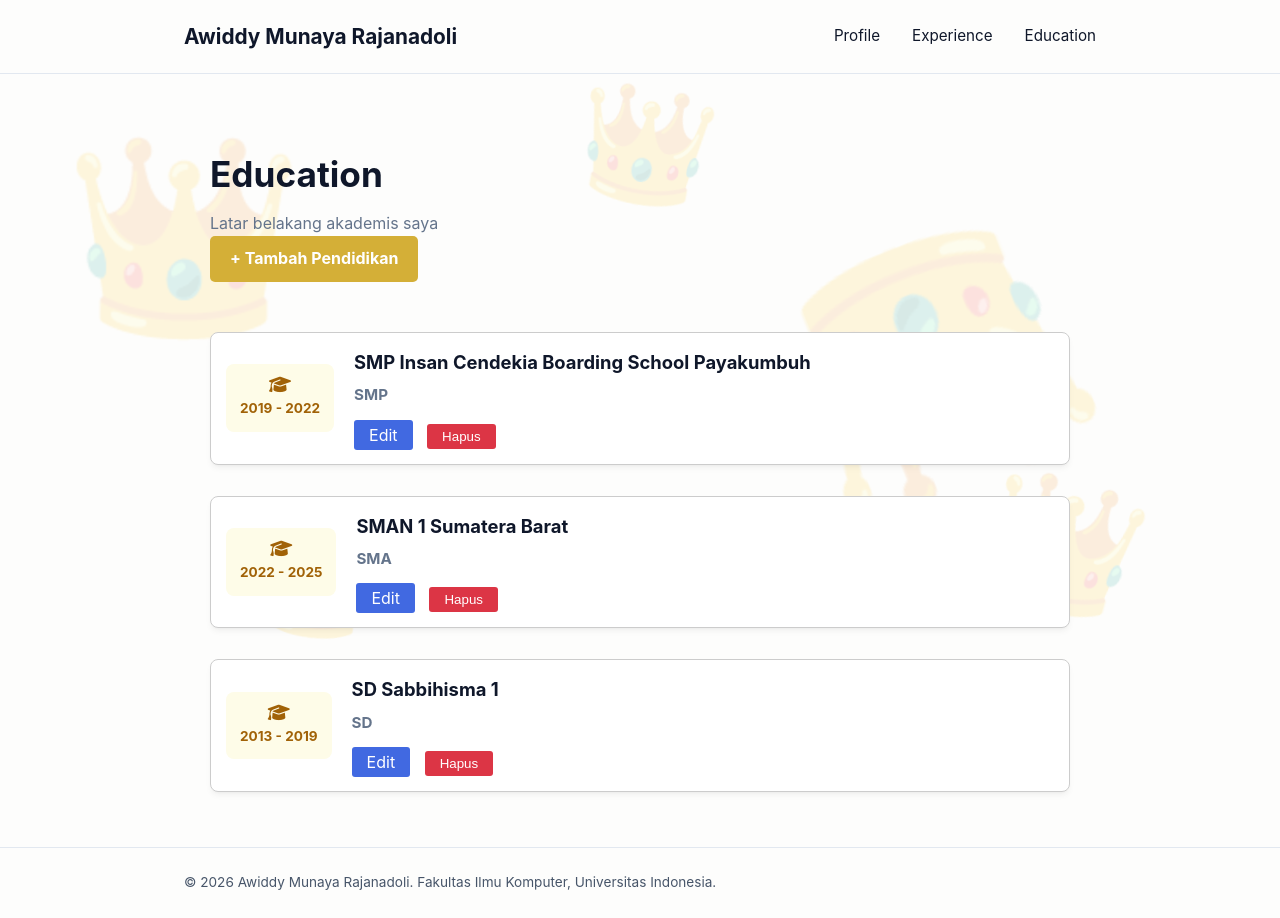
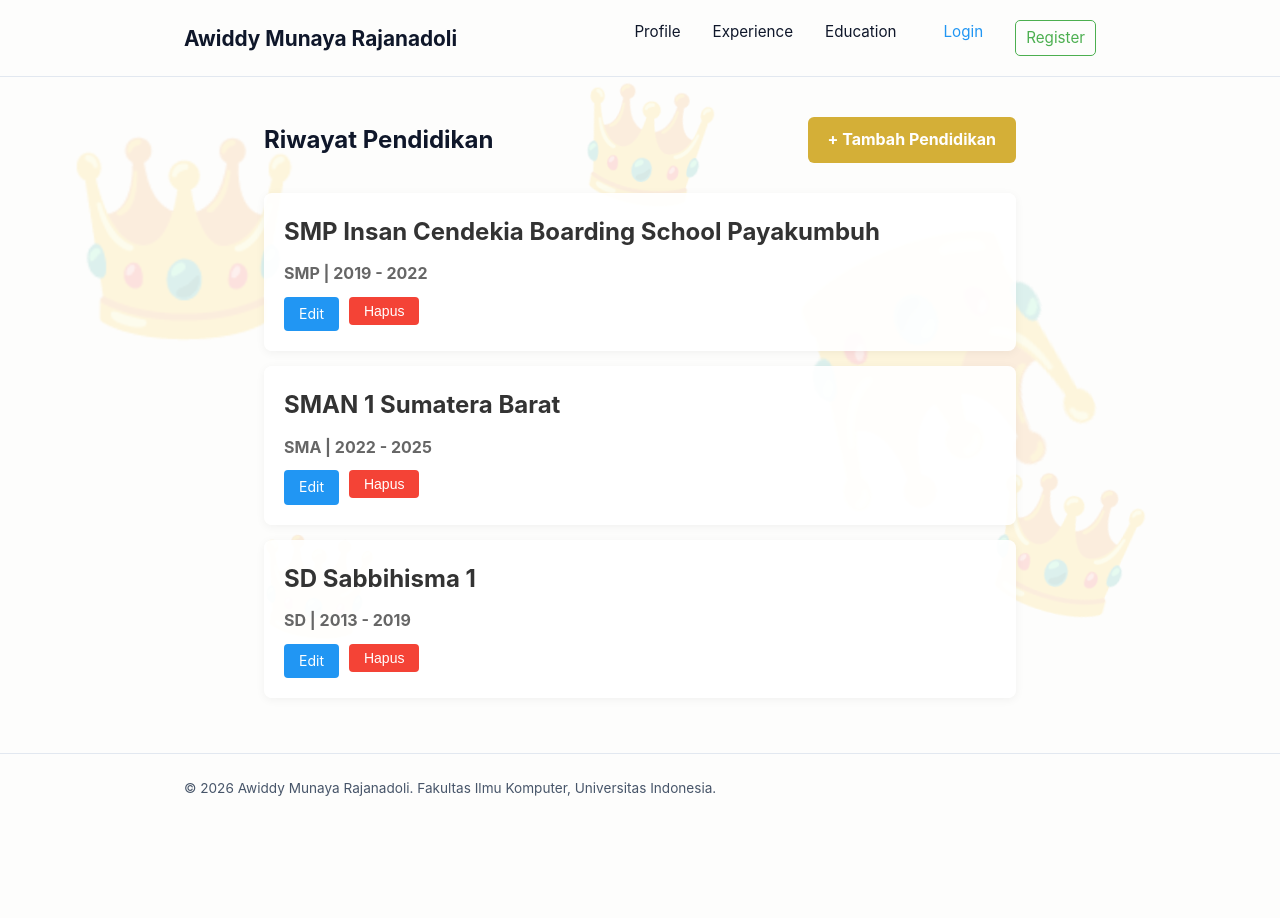
Before and after one commit to awiddymunaya/myportofolio, a Django app: page /education/ in a window 1280 px wide. After the commit the page ends 796 px from the top, so only its background shows below. Run offline with Django 5.2, Linux system fonts and the light colour scheme; data comes from the database, SQL or seed files in the repository.

Commit message:
feat: implement authentication, session, cookie last login, and access restriction

```diff
--- a/main/urls.py
+++ b/main/urls.py
@@ -6,11 +6,13 @@ from main.views import (
     create_experience,
     get_experiences_json,
     delete_experience,
-    # Import fungsi-fungsi education yang baru:
     create_education,
     update_education,
     delete_education,
-    get_educations_json
+    get_educations_json,
+    register,       # Tambahan baru
+    login_user,     # Tambahan baru
+    logout_user     # Tambahan baru
 )
 
 app_name = "main"
@@ -30,4 +32,9 @@ urlpatterns = [
     path("education/<uuid:education_id>/update/", update_education, name="update_education"),
     path("education/<uuid:education_id>/delete/", delete_education, name="delete_education"),
     path("api/education/", get_educations_json, name="get_educations_json"),
+
+    # --- URL Autentikasi ---
+    path('register/', register, name='register'),
+    path('login/', login_user, name='login'),
+    path('logout/', logout_user, name='logout'),
 ]
--- a/main/views.py
+++ b/main/views.py
@@ -4,6 +4,10 @@ from django.core import serializers
 from django.http import HttpResponse
 from main.models import Experience, Education
 from main.forms import ExperienceForm, EducationForm
+from django.contrib.auth.forms import UserCreationForm, AuthenticationForm
+from django.contrib.auth import authenticate, login, logout
+import datetime # Akan kita gunakan nanti untuk fitur Cookie Last Login
+from django.contrib.auth.decorators import login_required
 
 def show_main(request):
     context = {
@@ -14,6 +18,8 @@ def show_main(request):
             "Aku adalah seorang pemalas dan hobiku ialah tidur. "
             "Aku berasal dari Padang, umurku 18, dan aku suka kota Jakarta."
         ),
+
+        "last_login": request.COOKIES.get('last_login'),
     }
     return render(request, "index.html", context)
 
@@ -47,6 +53,7 @@ def show_education(request):
     }
     return render(request, 'education.html', context)
 
+@login_required(login_url='/login')
 def create_experience(request):
     form = ExperienceForm(request.POST or None)
     if request.method == "POST" and form.is_valid():
@@ -86,6 +93,7 @@ def show_education(request):
     return render(request, 'education.html', context)
 
 # 3. Create (Menambah data)
+@login_required(login_url='/login')
 def create_education(request):
     form = EducationForm(request.POST or None)
     if request.method == "POST" and form.is_valid():
@@ -118,6 +126,7 @@ def update_education(request, education_id):
     return render(request, "update_education.html", context)
 
 # 5. Delete (Menghapus data)
+@login_required(login_url='/login')
 def delete_education(request, education_id):
     education = get_object_or_404(Education, pk=education_id)
     if request.method == "POST":
@@ -125,3 +134,40 @@ def delete_education(request, education_id):
         messages.success(request, "Data pendidikan berhasil dihapus!")
         return redirect("main:show_education")
     return redirect("main:show_education")
+
+def register(request):
+    form = UserCreationForm()
+    if request.method == "POST":
+        form = UserCreationForm(request.POST)
+        if form.is_valid():
+            form.save()
+            messages.success(request, 'Akun berhasil dibuat! Silakan login.')
+            return redirect('main:login')
+
+    context = {'form': form}
+    return render(request, 'register.html', context)
+
+def login_user(request):
+    if request.method == 'POST':
+        form = AuthenticationForm(data=request.POST)
+        if form.is_valid():
+            user = form.get_user()
+            login(request, user)
+
+            response = redirect('main:show_main')
+            # Format waktu menjadi Tahun-Bulan-Tanggal Jam:Menit:Detik
+            waktu_sekarang = datetime.datetime.now().strftime('%Y-%m-%d %H:%M:%S')
+            response.set_cookie('last_login', waktu_sekarang)
+
+            return response
+        else:
+            messages.error(request, "Username atau password salah.")
+    else:
+        form = AuthenticationForm(request)
+
+    context = {'form': form}
+    return render(request, 'login.html', context)
+
+def logout_user(request):
+    logout(request)
+    return redirect('main:login')
--- a/templates/base.html
+++ b/templates/base.html
@@ -27,10 +27,19 @@
       <div class="container">
           <a href="{% url 'main:show_main' %}" class="brand">{{ name }}</a>
           <nav>
-              <a href="{% url 'main:show_main' %}">Profile</a>
-              <a href="{% url 'main:show_experience' %}">Experience</a>
-              <a href="{% url 'main:show_education' %}">Education</a>
-          </nav>
+    <a href="{% url 'main:show_main' %}">Profile</a>
+    <a href="{% url 'main:show_experience' %}">Experience</a>
+    <a href="{% url 'main:show_education' %}">Education</a>
+
+    <!-- Tambahan logika sistem login -->
+    {% if user.is_authenticated %}
+        <span style="color: #D4AF37; margin-left: 15px; font-weight: bold;">Halo, {{ user.username }}</span>
+        <a href="{% url 'main:logout' %}" style="color: #f44336; border: 1px solid #f44336; padding: 5px 10px; border-radius: 5px;">Logout</a>
+    {% else %}
+        <a href="{% url 'main:login' %}" style="color: #2196F3; margin-left: 15px;">Login</a>
+        <a href="{% url 'main:register' %}" style="color: #4CAF50; border: 1px solid #4CAF50; padding: 5px 10px; border-radius: 5px;">Register</a>
+    {% endif %}
+</nav>
       </div>
     </header>
 
--- a/templates/education.html
+++ b/templates/education.html
@@ -1,52 +1,62 @@
 {% extends 'base.html' %}
 {% load static %}
 
-{% block meta %}
-    <title>Education - {{ name }}</title>
-{% endblock meta %}
+{% block content %}
+<section class="main-content" style="padding: 40px 20px;">
+    <div class="container" style="max-width: 800px; margin: 0 auto;">
 
-{% block content %}
-    <section class="main-content">
-        <div class="section-header">
-            <h1 style="margin-top: 2rem;">Education</h1>
-            <p class="subtitle">Latar belakang akademis saya</p>
-            <a href="{% url 'main:create_education' %}" class="btn-tambah" style="display: inline-block; padding: 10px 20px; background-color: #D4AF37; color: white; text-decoration: none; border-radius: 5px; font-weight: bold; margin-bottom: 20px;">
-                + Tambah Pendidikan
-            </a>
+        <div style="display: flex; justify-content: space-between; align-items: center; margin-bottom: 30px;">
+            <h1>Riwayat Pendidikan</h1>
+            <!-- Tombol untuk menambah pendidikan baru -->
+            <a href="{% url 'main:create_education' %}" style="padding: 10px 20px; background-color: #D4AF37; color: white; text-decoration: none; border-radius: 6px; font-weight: bold;">+ Tambah Pendidikan</a>
         </div>
 
-        <div class="education-container">
+        <div class="education-list">
             {% for edu in educations %}
-                <div class="education-card" style="border: 1px solid #ccc; padding: 15px; margin-bottom: 15px; border-radius: 8px;">
-                    <div class="education-badge">
-                        <i class="fa-solid fa-graduation-cap"></i>
-                        <span>{{ edu.start_year }} - {{ edu.end_year }}</span>
-                    </div>
-                    <div class="education-info">
-                        <h3>{{ edu.institution_name }}</h3>
-                        <p class="education-year" style="font-weight: bold;">{{ edu.level }}</p>
-                        {% if edu.description %}
-                            <p style="margin-top: 10px;">{{ edu.description }}</p>
-                        {% endif %}
+                <div style="background: rgba(255, 255, 255, 0.9); padding: 20px; border-radius: 8px; margin-bottom: 15px; box-shadow: 0 2px 10px rgba(0,0,0,0.05);">
+                    <h2 style="margin: 0 0 10px 0; color: #333;">{{ edu.institution_name }}</h2>
+                    <p style="margin: 0 0 10px 0; font-weight: bold; color: #666;">
+                        {{ edu.level }} | {{ edu.start_year }} - {{ edu.end_year }}
+                    </p>
+                    {% if edu.description %}
+                        <p style="margin: 0 0 15px 0;">{{ edu.description }}</p>
+                    {% endif %}
 
-                        <div class="action-buttons" style="margin-top: 15px;">
-                            <a href="{% url 'main:update_education' edu.id %}" style="padding: 5px 15px; background-color: #4169E1; color: white; text-decoration: none; border-radius: 3px; margin-right: 10px;">Edit</a>
+                    <!-- Tombol Aksi -->
+                    <div style="display: flex; gap: 10px;">
+                        <a href="{% url 'main:update_education' edu.id %}" style="padding: 6px 15px; background-color: #2196F3; color: white; text-decoration: none; border-radius: 4px; font-size: 14px;">Edit</a>
 
-                            <form action="{% url 'main:delete_education' edu.id %}" method="POST" style="display: inline-block;">
-                                {% csrf_token %}
-                                <button type="submit" onclick="return confirm('Yakin ingin menghapus data ini?');" style="padding: 5px 15px; background-color: #dc3545; color: white; border: none; border-radius: 3px; cursor: pointer;">
-                                    Hapus
-                                </button>
-                            </form>
-                        </div>
+                        <form method="POST" action="{% url 'main:delete_education' edu.id %}" style="margin: 0;">
+                            {% csrf_token %}
+                            <button type="submit" style="padding: 6px 15px; background-color: #f44336; color: white; border: none; border-radius: 4px; font-size: 14px; cursor: pointer;" onclick="return confirm('Yakin ingin menghapus data ini?')">Hapus</button>
+                        </form>
                     </div>
                 </div>
             {% empty %}
-                <p class="empty-state">
-                    <i class="fa-solid fa-folder-open"></i><br>
-                    Belum ada data pendidikan yang ditambahkan.
-                </p>
+                <div style="text-align: center; padding: 40px; background: rgba(255, 255, 255, 0.5); border-radius: 8px;">
+                    <p>Belum ada riwayat pendidikan yang ditambahkan.</p>
+                </div>
             {% endfor %}
         </div>
-    </section>
+
+    </div>
+</section>
 {% endblock content %}
+<!-- Bagian Tombol Tambah (Di atas daftar) -->
+{% if user.is_authenticated %}
+    <a href="{% url 'main:create_education' %}" style="padding: 10px 20px; background-color: #D4AF37; color: white; text-decoration: none; border-radius: 6px; font-weight: bold;">+ Tambah Pendidikan</a>
+{% endif %}
+
+<!-- ... kode daftar pendidikan ... -->
+
+<!-- Bagian Tombol Edit dan Hapus (Di dalam perulangan card) -->
+{% if user.is_authenticated %}
+    <div style="display: flex; gap: 10px;">
+        <a href="{% url 'main:update_education' edu.id %}" style="padding: 6px 15px; background-color: #2196F3; color: white; text-decoration: none; border-radius: 4px; font-size: 14px;">Edit</a>
+
+        <form method="POST" action="{% url 'main:delete_education' edu.id %}" style="margin: 0;">
+            {% csrf_token %}
+            <button type="submit" style="padding: 6px 15px; background-color: #f44336; color: white; border: none; border-radius: 4px; font-size: 14px; cursor: pointer;" onclick="return confirm('Yakin ingin menghapus data ini?')">Hapus</button>
+        </form>
+    </div>
+{% endif %}
```
Also changed, not shown: templates/index.html (+10 -1 lines), templates/login.html (added, +37 -0 lines), templates/register.html (added, +27 -0 lines), README.md.
